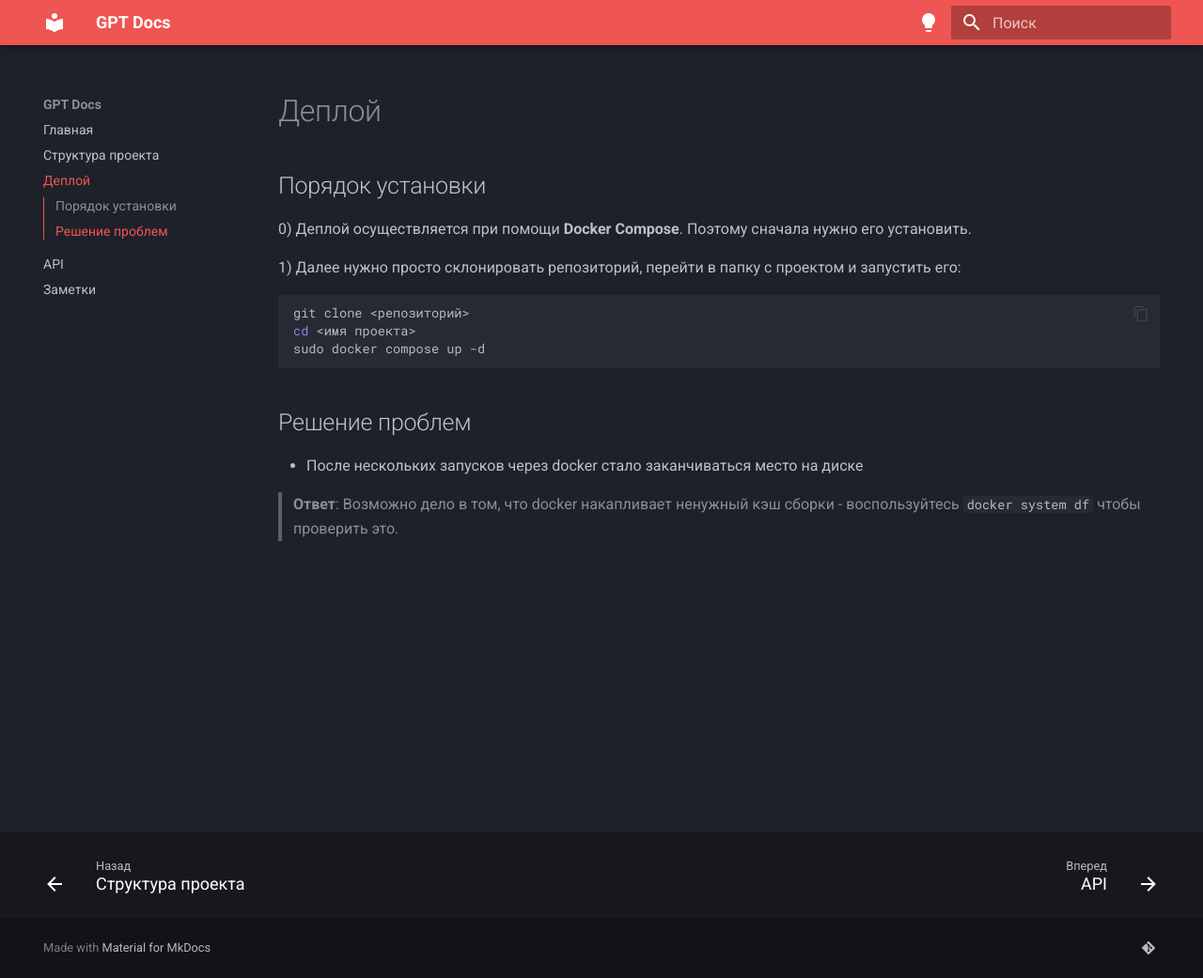
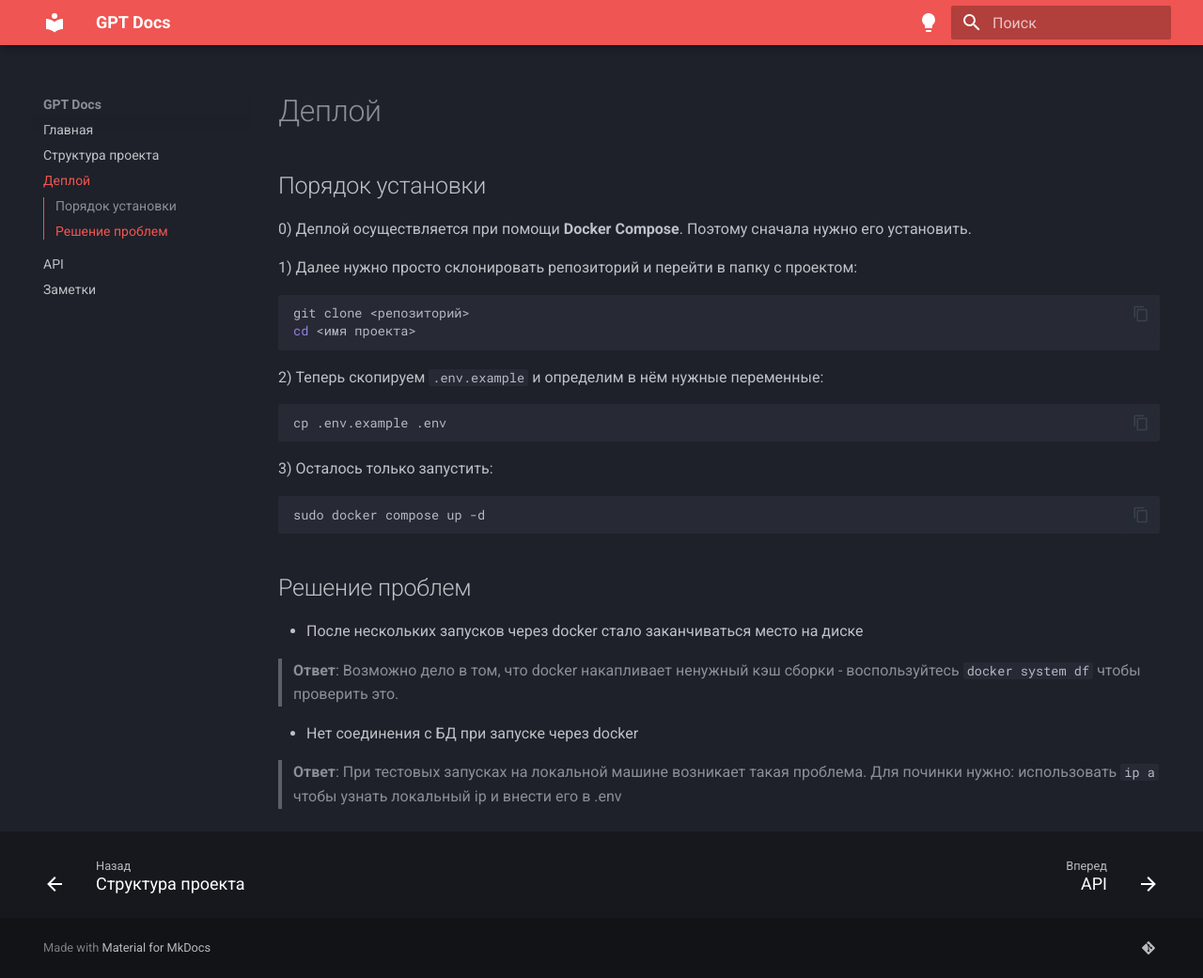
Before and after one commit to Shkvaldev/docgpt_backend, an MkDocs documentation site: the page built from docs/deploy_guide.md, in a window 1280 px wide and 1041 px high. Shown: the whole window at 94% size. Built offline with MkDocs 1.6.1 and Material for MkDocs 9.7.7, drawn with Linux system fonts in a browser that asks for light colours; plug-ins that fetch from the network failed and are left out.

Commit message:
docs update

````diff
--- a/docs/deploy_guide.md
+++ b/docs/deploy_guide.md
@@ -4,12 +4,22 @@
 
 0) Деплой осуществляется при помощи **Docker Compose**. Поэтому сначала нужно его установить.
 
-1) Далее нужно просто склонировать репозиторий, перейти в папку с проектом и запустить его:
-
+1) Далее нужно просто склонировать репозиторий и перейти в папку с проектом:
 
 ```bash
 git clone <репозиторий>
 cd <имя проекта>
+```
+
+2) Теперь скопируем `.env.example` и определим в нём нужные переменные:
+
+```bash
+cp .env.example .env
+```
+
+3) Осталось только запустить:
+
+```bash
 sudo docker compose up -d
 ```
 
@@ -18,3 +28,7 @@ sudo docker compose up -d
 - После нескольких запусков через docker стало заканчиваться место на диске
 
 > **Ответ**: Возможно дело в том, что docker накапливает ненужный кэш сборки - воспользуйтесь `docker system df` чтобы проверить это.
+
+- Нет соединения с БД при запуске через docker
+
+> **Ответ**: При тестовых запусках на локальной машине возникает такая проблема. Для починки нужно: использовать `ip a` чтобы узнать локальный ip и внести его в .env
````
Also changed, not shown: 1 other file.
